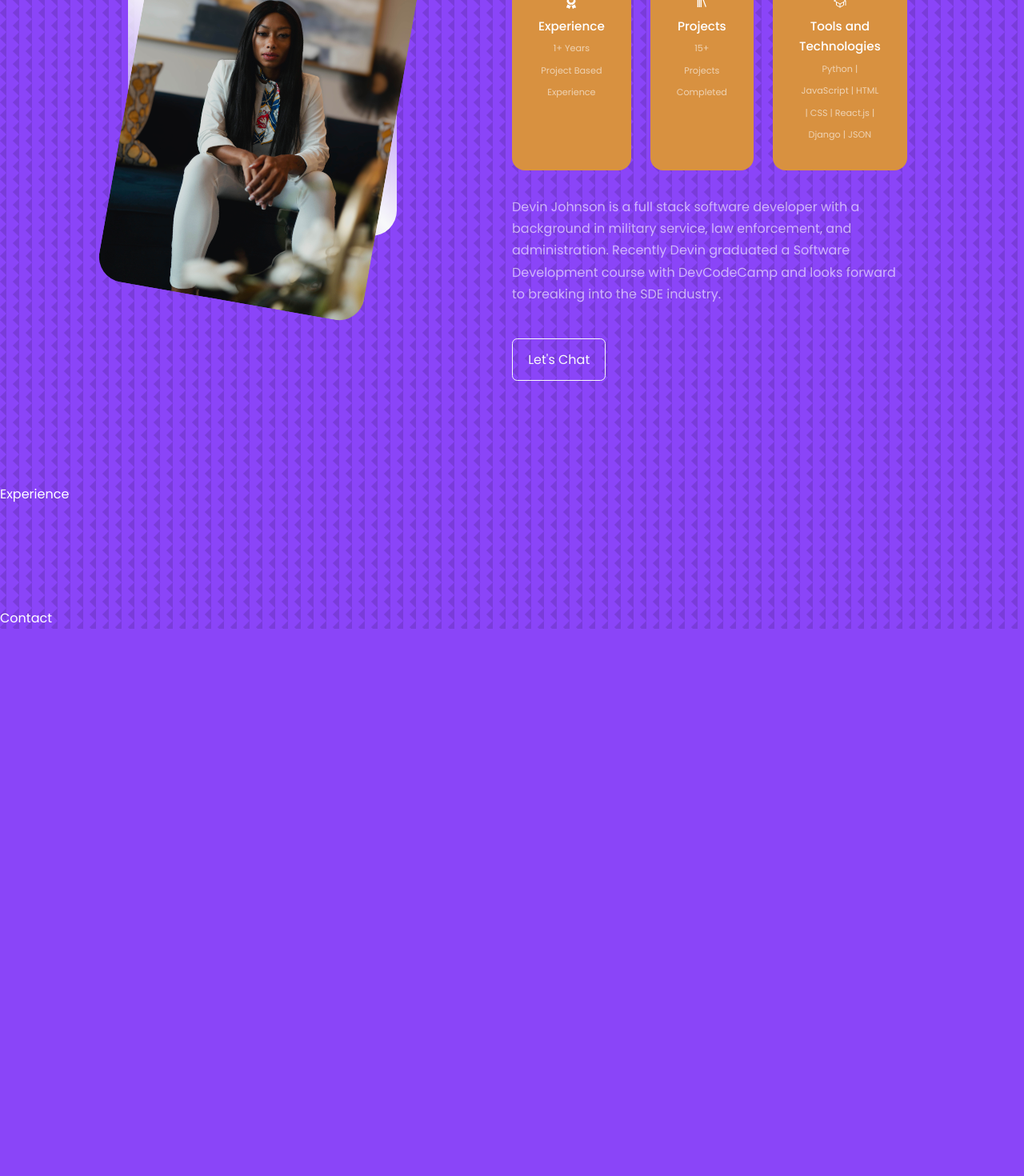
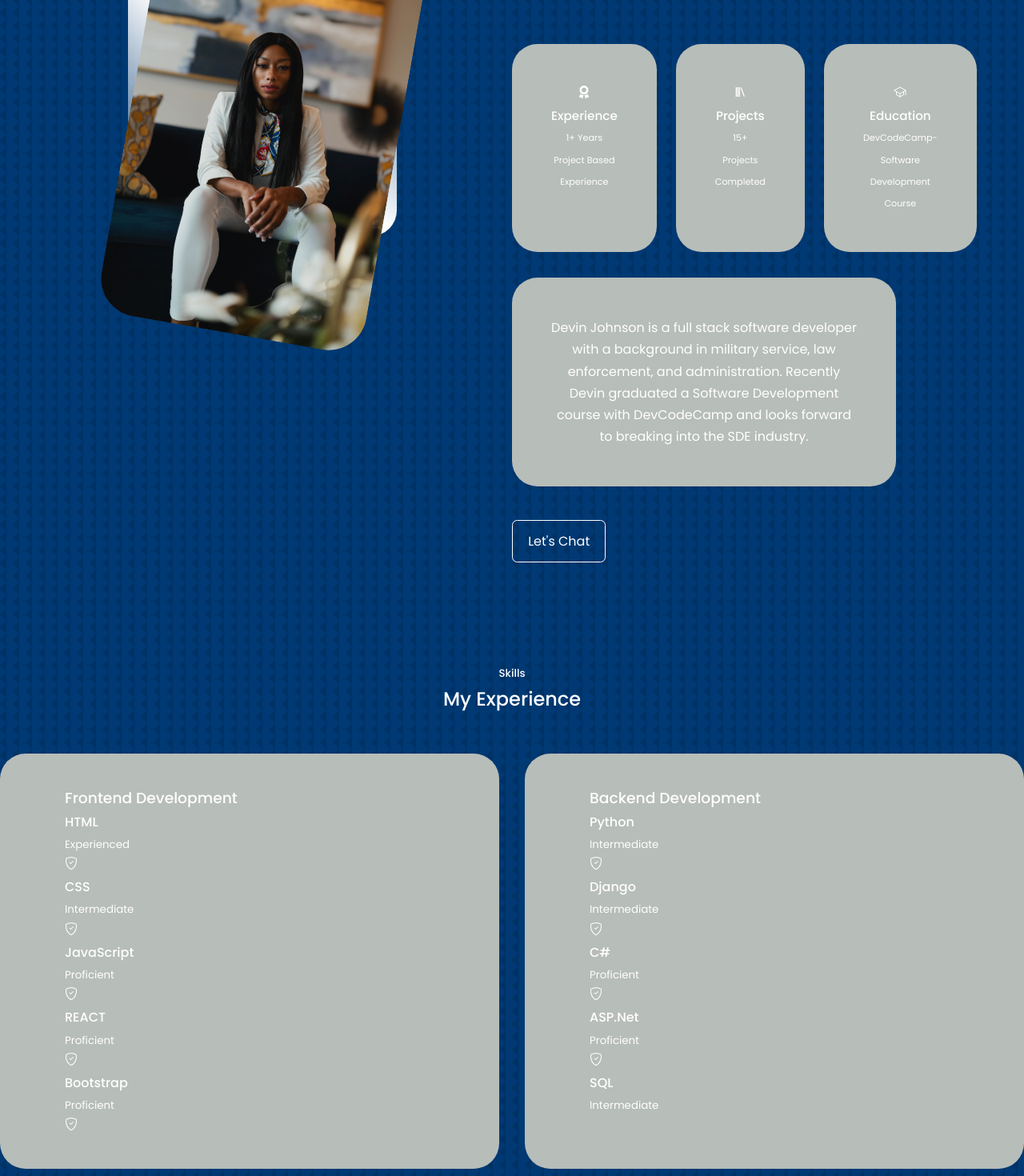
Before and after one commit to techysoldier/portfolio, a React (Create React App) app: page / in a window 1280 px wide. Shown: the part 1080-2550 px from the top of the page at 80% size. Before the commit the page ends 1866 px from the top, so only its background shows below. Built offline with nearby package versions, Linux system fonts and the light colour scheme.

Commit message:
about page completed + experience page completed /css , index typo adjusted

```diff
--- a/src/components/About/about.css
+++ b/src/components/About/about.css
@@ -14,10 +14,12 @@
 }
 
 .about__me-image{
-    border-radius: 2rem;
+    border-radius: 3rem;
     overflow: hidden;
     transform: rotate(10deg);
     transition: var(--transition);
+    margin-top: 5rem;
+
 }
 
 .about__cards{
@@ -29,8 +31,9 @@
 .about__card{
     background: var(--color-bg-variant);
     border: 1px solid transparent ;
-    border-radius: 1rem;
-    padding: 2rem;
+    margin-top: 6rem;
+    border-radius: 2rem;
+    padding: 3rem;
     text-align: center;
     transition: var(--transition);
 }
@@ -57,6 +60,12 @@ cursor: default;
 }
 
 .about__content p{
+    background: var( --color-bg-variant);
+    border: 1px solid transparent ;
+    margin-top: 6rem;
+    border-radius: 2rem;
+    padding: 3rem;
+    text-align: center;
     margin: 2rem 0 2.6rem;
     color: var(--color-light);
 }
--- a/src/components/About/about.jsx
+++ b/src/components/About/about.jsx
@@ -34,8 +34,9 @@ const About = () => {
 
             <article className='about__card'>
               <IoSchoolOutline className='about__icon'/>
-              <h5>Tools and Technologies</h5>
-              <small>Python | JavaScript | HTML | CSS | React.js | Django | JSON </small>
+              <h5>Education</h5>
+              <small>DevCodeCamp- Software Development Course</small>
+
             </article>
           </div>
             <p>
--- a/src/components/Experience/Experience.css
+++ b/src/components/Experience/Experience.css
@@ -0,0 +1,69 @@
+.experience__container{
+    display: grid;
+    grid-template-columns:  1fr 1fr;
+    gap: 2rem;
+
+}
+
+.experience__container > div{
+    background:  var(--color-bg-variant);
+    padding: 2.4rem 5rem;
+    border-radius: 2rem;
+    border: 1px solid transparent;
+    transition: var(--transition);
+}
+
+.experience__container > div:hover{
+    background:  transparent;
+    border-color: var(--color-primary-variant);
+    cursor: default;
+}
+
+.experience__container > h3{
+    text-align: center;
+    margin-bottom: 2rem;
+    color: var(--color-primary);
+
+}
+
+.experience__content{
+    display: grid;
+    grid-template-columns: 1fr 1fr;
+    row-gap: 2rem;
+}
+
+.experience_details{
+    display: grid;
+    gap: 1rem;
+}
+
+/* ======Media Queries (MDevices) */
+
+@media screen and (max-width: 1024px) {
+    .experience__container{
+        grid-template-columns: 1fr;
+    }
+
+    .experience__container > div {
+        width: 80%;
+        padding: 2rem;
+        margin: 0 auto;
+    }
+
+    .experience__content{
+        padding: 1rem;
+    }
+  }
+
+  /* ======Media Queries (SDevices)*/
+
+  @media screen and (max-width: 600px) {
+    .experience__container{
+        gap: 1rem;
+    }
+
+    .experience__container > div{
+        width: 100%;
+        padding: 2rem 1rem;
+    }
+  }
--- a/src/components/Experience/Experience.jsx
+++ b/src/components/Experience/Experience.jsx
@@ -1,10 +1,83 @@
 import React from 'react'
 import './Experience.css'
+import {BsShieldCheck} from 'react-icons/bs'
 
 const Experience = () => {
   return (
-    <section id= 'experience'>Experience</section>
+    <section id= 'experience'>
+      <h5>Skills</h5>
+      <h2>My Experience</h2>
+
+      <div className='experience__container'>
+      <div className='experience_frontend'>
+      <h3>Frontend Development</h3>
+      <div className='experience__content'>
+        <article className='experience__details'>
+        <div>
+          <h4>HTML</h4>
+          <small className='text-light'>Experienced</small>
+        </div>
+        <BsShieldCheck/>
+        <div>
+        <h4>CSS</h4>
+        <small className='text-light'>Intermediate</small>
+        </div>
+        <BsShieldCheck/>
+        <div>
+        <h4>JavaScript</h4>
+        <small className='text-light'>Proficient</small>
+        </div>
+        <BsShieldCheck/>
+        <div>
+        <h4>REACT</h4>
+        <small className='text-light'>Proficient</small>
+        </div>
+        <BsShieldCheck/>
+        <div>
+        <h4>Bootstrap</h4>
+        <small className='text-light'>Proficient</small>
+        </div>
+        <BsShieldCheck/>
+        </article>
+        </div>
+      </div>
+
+    {/* End of Frontend */}
+
+      <div className='experience_backend'>
+      <h3>Backend Development</h3>
+      <article className='experience__details'>
+        <div>
+        <h4>Python</h4>
+        <small className='text-light'>Intermediate</small>
+        </div>
+        <BsShieldCheck/>
+        <div>
+        <h4>Django</h4>
+        <small className='text-light'>Intermediate</small>
+        </div>
+        <BsShieldCheck/>
+        <div>
+        <h4>C#</h4>
+        <small className='text-light'>Proficient</small>
+        </div>
+        <BsShieldCheck/>
+        <div>
+        <h4>ASP.Net</h4>
+        <small className='text-light'>Proficient</small>
+        </div>
+        <BsShieldCheck/>
+        <div>
+        <h4>SQL</h4>
+        <small className='text-light'>Intermediate</small>
+        </div>
+        </article>
+      </div>
+      </div>
+      </section>
   )
-}
+  }
+
+
 
 export default Experience
--- a/src/components/header/Header.css
+++ b/src/components/header/Header.css
@@ -2,12 +2,14 @@ header{
     height: 100vh;
     padding-top: 7rem;
     overflow: hidden;
+
 }
 
 .header__container{
     text-align: center;
     height: 100%;
     position: relative;
+
 }
 
 
@@ -18,25 +20,25 @@ header{
     display: flex;
     gap: 1.2rem;
     justify-content: center;
+
 }
 
 /* ==== Socials=======*/
 
 .header__socials {
-    display: flex;
-    flex-direction: column;
+    display: inline;
+    flex-direction:column-reverse;
     align-items: center;
     gap: 0.8rem;
+    margin-top: 3rem;
     position: absolute;
-    left: 0;
-    bottom: 6rem;
+
 
 }
 
 .header__socials::after{
     content: "";
     width: 1px;
-    height: 2rem;
     background: var(--color-primary);
 }
 
--- a/src/index.css
+++ b/src/index.css
@@ -12,18 +12,18 @@
 }
 
 :root{
-  --color-bg: rgb(138, 69, 248);
-  --color-bg-variant: #d89140;
-  --color-primary: #f8f9fa;
-  --color-primary-variant: rgba(0, 143, 246, 0.815);
-  --color-white: #fff;
-  --color-light: rgba(255, 255, 255, 0.6);
+  --color-bg: #003973ff;
+  --color-bg-variant: #B7BDB9ff;
+  --color-primary: #ffffff;
+  --color-primary-variant: #ffffff;
+  --color-white: rgb(255, 255, 255);
+  --color-light: rgb(255, 255, 255);
 
 
   --transitiion: all 400ms ease;
   --container-width-lg: 75%;
   --container-width-md: 86%;
-  --cotainer-width-sm: 90%
+  --container-width-sm: 90%
 }
 
 html{
@@ -61,6 +61,7 @@ h5 {
 section{
   margin-top:  8rem;
 }
+
 section > h2, section >h5 {
   text-align:  center;
   color: var(--color-light)
@@ -119,7 +120,7 @@ img{
   }
   section{
     margin-top: 6rem;
-    height: 100vh;
+
   }
 }
 
```
